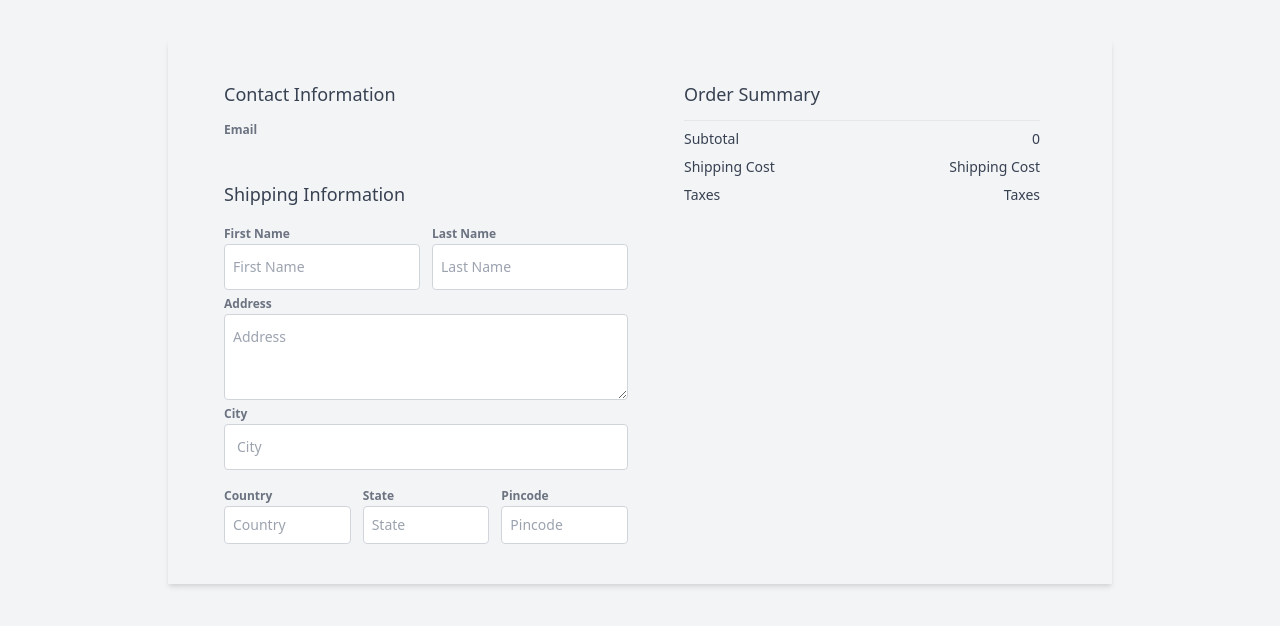
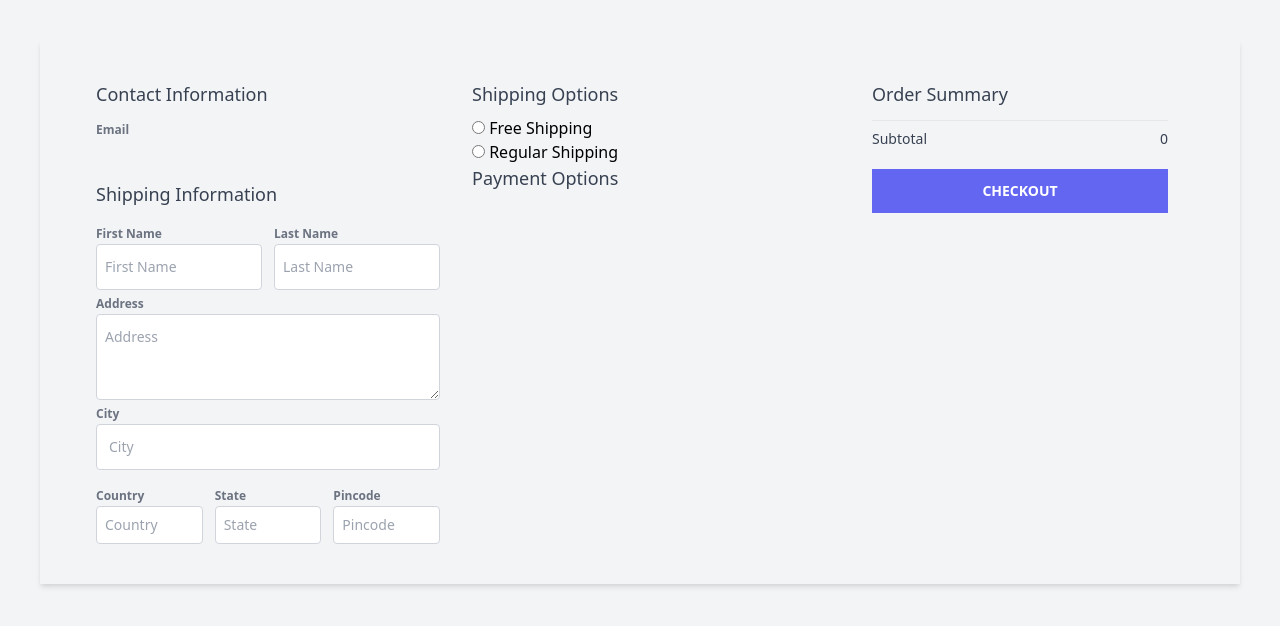
Before and after one commit to whimsicalartist123/EShop, a Django app: template templates/order/checkout.html in a window 1280 px wide. Shown: the part 80-706 px from the top of the page. Run offline with Django 3.2, Linux system fonts and the light colour scheme; the template is opened without the code that fills it: values that come from a table or form of the project are taken from there, others are empty; parts of the project's set-up code (start-up, migrations or seed data) failed here and were passed over; some libraries are stand-ins or nearby versions.

Commit message:
change in checkout template

```diff
--- a/templates/order/checkout.html
+++ b/templates/order/checkout.html
@@ -3,9 +3,11 @@
 {% load widget_tweaks %}
 
 {% block content %}
-    <div class="container mx-auto mt-10 max-w-5xl">
+    <div class="container mx-auto mt-10">
         <form action="." method="POST" class="md:shadow-md m-4 md:m-10 md:p-8 md:pl-10 md:flex">
-            <div class="md:w-1/2 p-2 md:px-4">
+
+            <!-- Shipping Information -->
+            <div class="md:w-1/3 p-2 md:px-4">
                 {% csrf_token %}
                 <div class="flex-col">
                     <!-- Contact Information -->
@@ -30,7 +32,7 @@
 
                             <div class="w-full md:w-1/2">
                                 <label for="" class="text-xs font-bold text-gray-500">Last Name</label>
-                                {% render_field checkout_form.first_name placeholder="Last Name" class='block w-full rounded border border-gray-300 py-3 px-2 focus:border-gray-800 text-sm' %}
+                                {% render_field checkout_form.last_name placeholder="Last Name" class='block w-full rounded border border-gray-300 py-3 px-2 focus:border-gray-800 text-sm' %}
                             </div>
                         </div>
 
@@ -68,7 +70,20 @@
                 </div>
             </div>
 
-            <div class="order_summary p-2 md:w-1/2 md:px-10">
+            <!-- shipping Options  and Payment Options-->
+            <div class="md:w-1/3 p-2 md:px-4">
+                <div>
+                    <h1 class="text-lg text-gray-700 mb-2">Shipping Options</h1>
+                    <!-- {% render_field checkout_form.shipping_choices %} -->
+                    {{ checkout_form.shipping_choices }}
+                </div>
+                <div>
+                    <h1 class="text-lg text-gray-700 mb-2">Payment Options</h1>
+                </div>
+            </div>
+
+            <!-- Order Summary -->
+            <div class="order_summary p-2 md:w-1/3 md:px-10">
                 <h1 class="text-lg text-gray-700 mb-2">Order Summary</h1>
 
                 <!-- Product Information -->
@@ -99,15 +114,20 @@
                         <p class="text-sm text-gray-700">Subtotal</p>
                         <p class="text-sm text-gray-700">{{cart.get_total_price}}</p>
                     </div>
-                    <div class="flex justify-between mb-2">
+
+                    <!-- Shipping Cost -->
+                    <!-- <div class="flex justify-between mb-2">
                         <p class="text-sm text-gray-700">Shipping Cost</p>
                         <p class="text-sm text-gray-700">Shipping Cost</p>
-                    </div>
-                    <div class="flex justify-between mb-2">
+                    </div> -->
+
+                    <!-- Tax Amount -->
+                    <!-- <div class="flex justify-between mb-2">
                         <p class="text-sm text-gray-700">Taxes</p>
                         <p class="text-sm text-gray-700">Taxes</p>
-                    </div>
+                    </div> -->
                 </div>
+                <button class="bg-indigo-500 font-semibold hover:bg-indigo-600 mt-3 py-3 text-sm text-white uppercase w-full">Checkout</button>
             </div>
         </form>
     </div>
```
